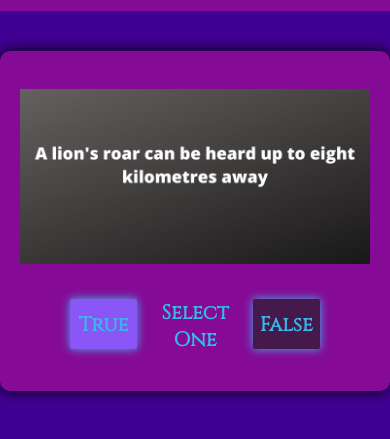
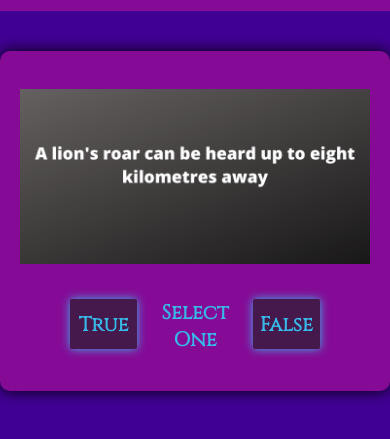
Before and after one commit to Ababka/Trivia-Game, a plain HTML site: page index.html in a window 390 px wide. In both pictures the pointer is over the button "True". Shown: the part 89-528 px from the top of the page. Drawn offline with Linux system fonts and the light colour scheme.

Commit message:
fixed mobile bug

```diff
--- a/style.css
+++ b/style.css
@@ -147,4 +147,9 @@ header {
         width: 175px;
         height: 50px;
     }
+
+    #left:hover, #right:hover {
+        transition: 0s;
+        background: #46194D;
+    }
 }
```
